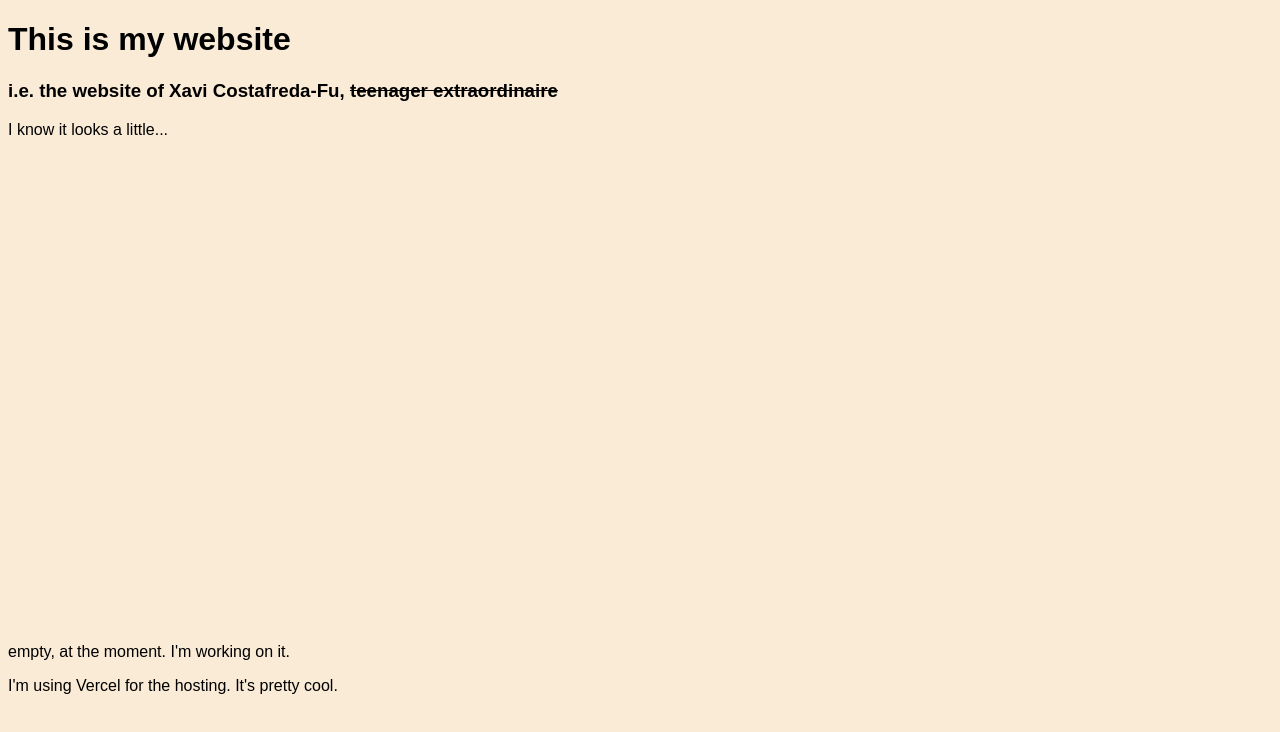
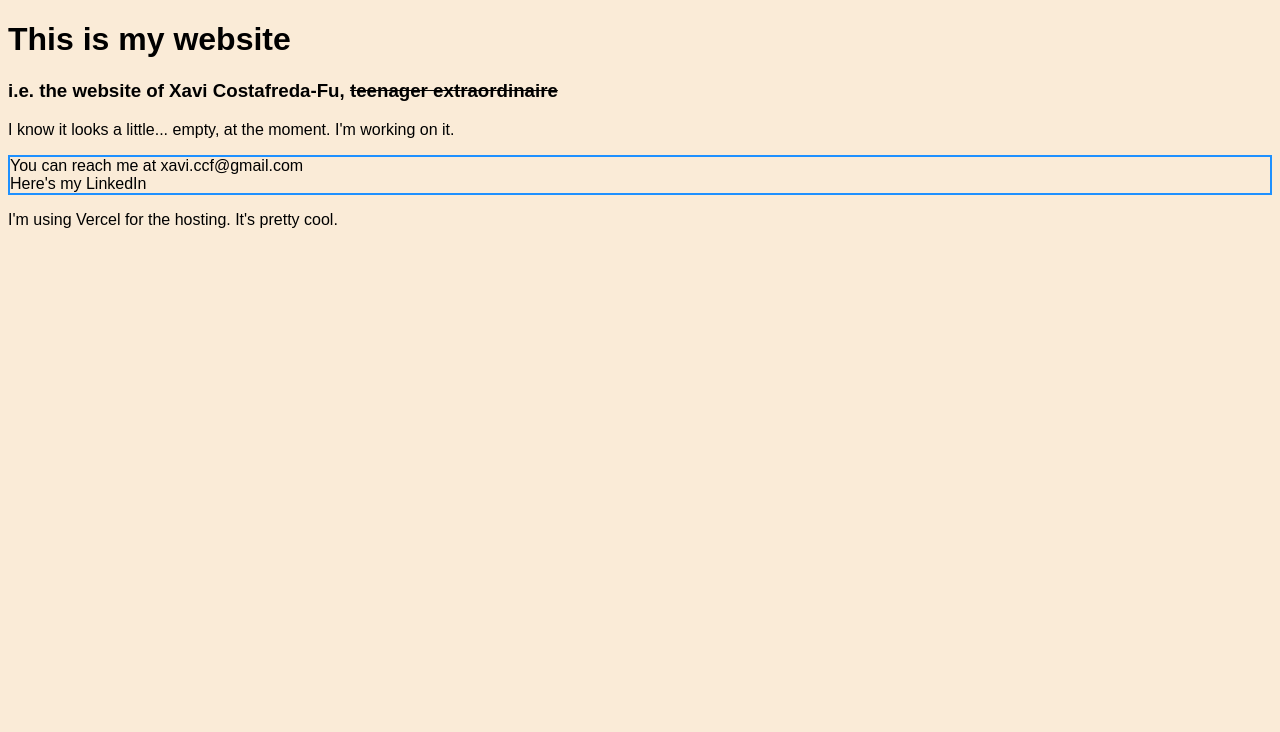
Before and after one commit to XaviC-F/website, a plain HTML site: page index.html in a window 1280 px wide. Drawn offline with Linux system fonts and the light colour scheme.

Commit message:
CSS test

```diff
--- a/index.html
+++ b/index.html
@@ -1,40 +1,18 @@
 <!DOCTYPE html>
 <html>
-<body style="background-color: antiquewhite;font-family: sans-serif;" >
+<head>
+<link rel="stylesheet" href="styles.css">
+</head>
 <h1>This is my website</h1>
 <h3>i.e. the website of Xavi Costafreda-Fu, <s>teenager extraordinaire</s> </h3>
 <pre style="font-family: sans-serif;">
-I know it looks a little...
-
-
-
-
-
-
-
-
-
-
-
-
-
-
-
-
-
-
-
-
-
-
-
-
-
-
-
-
-empty, at the moment. I'm working on it.
+I know it looks a little... empty, at the moment. I'm working on it.
 </pre>
+<p style="border:2px solid dodgerblue">
+    You can reach me at xavi.ccf@gmail.com
+    <br>
+    Here's my LinkedIn
+ </p>
 <p>I'm using Vercel for the hosting. It's pretty cool.</p>
 </body>
 </html>
--- /dev/null
+++ b/styles.css
@@ -0,0 +1,4 @@
+body {
+    background-color: antiquewhite;
+    font-family: sans-serif;
+}
```
